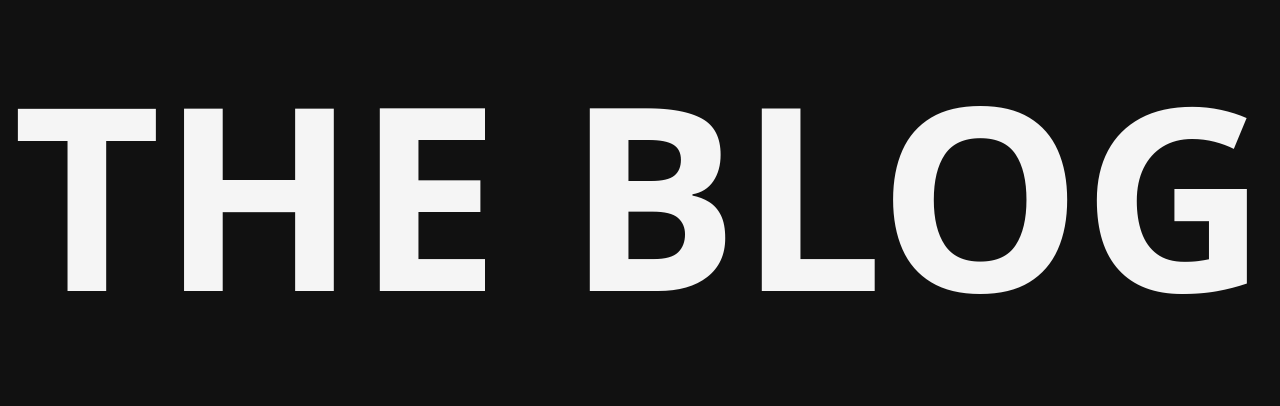
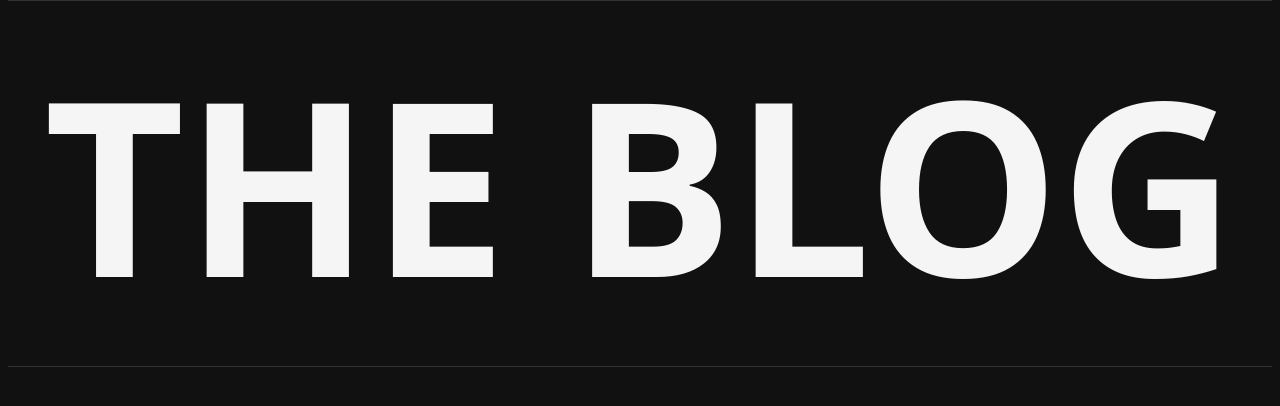
Before and after one commit to josafamarengo/angular-blog, an Angular app: page / in a window 1280 px wide. Shown: the top 406 px of the page. Built offline with nearby package versions, Linux system fonts and the light colour scheme.

Commit message:
feat: add hero title

```diff
--- a/src/app/components/title/title.component.html
+++ b/src/app/components/title/title.component.html
@@ -1,13 +1,16 @@
 <section
   class="
     text-center
+    border-y
+    border-tertiary
+    mx-2
   "
 >
   <h1
     class="
-      text-[20vw]
+      text-[19vw]
       font-bold
-      text-[#f5f5f5]
+      text-primary
       uppercase
     "
   >The Blog</h1>
```
